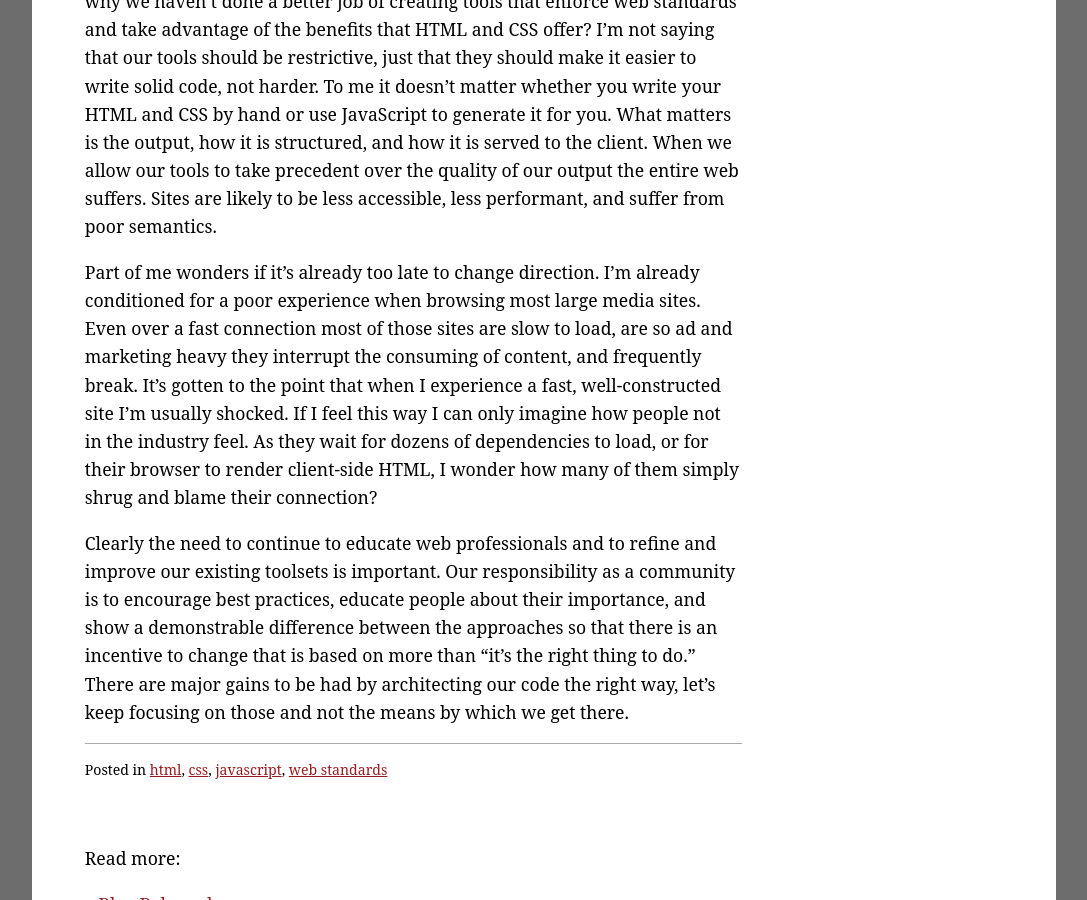
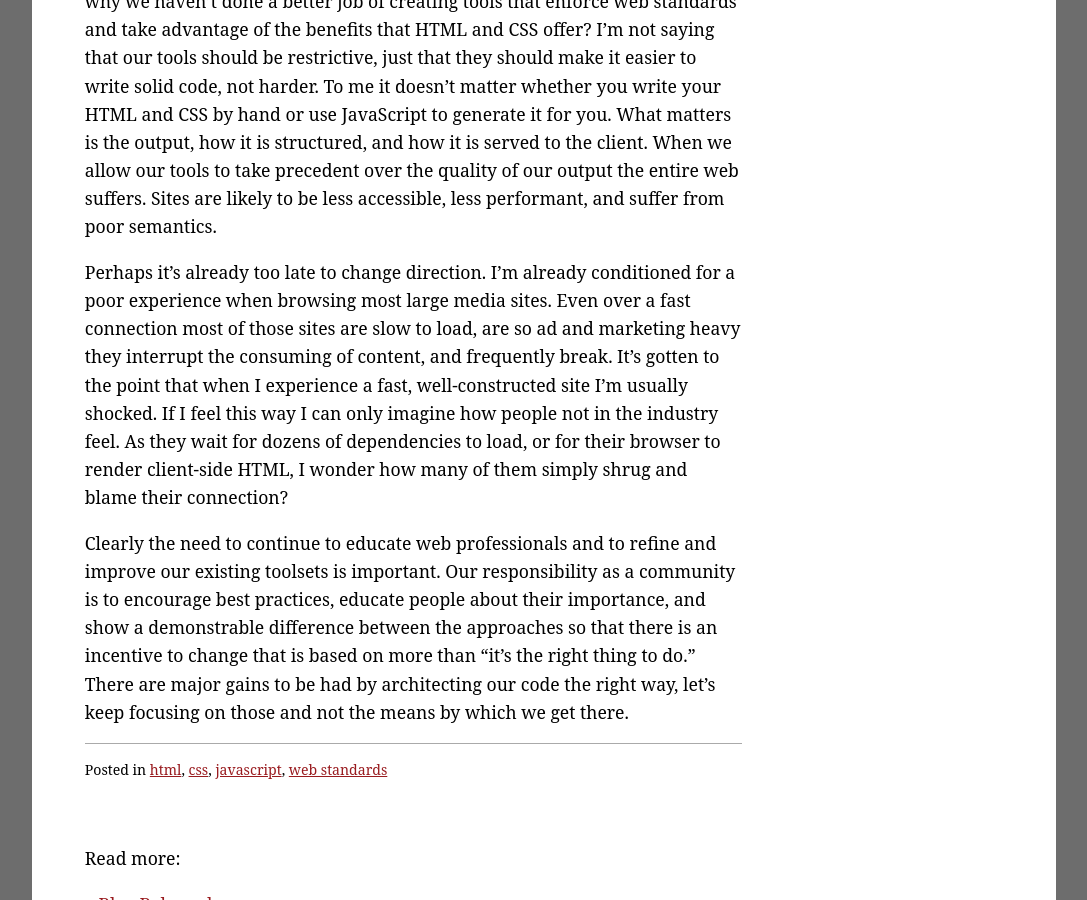
Before and after one commit to jameswillweb/jameswillweb.github.io, a Jekyll site: the page built from _posts/2017-06-03-make.md, in a window 1280 px wide and 900 px high, scrolled down 2053 px. Shown: the whole window, without its empty margins (96-1183 px from the left). Built offline with Jekyll 4.4.1, drawn with Linux system fonts in a browser that asks for light colours.

Commit message:
new post

```diff
--- a/_posts/2017-06-03-make.md
+++ b/_posts/2017-06-03-make.md
@@ -17,6 +17,6 @@ As the web has become more complex we have sought to create new and more efficie
 
 Because of this much of the blame has been placed directly on JavaScript and JavaScript developers themselves. Many times the argument has been made that developers don’t take the time to learn and understand HTML and CSS, and in some cases there is certainly truth to this. Part of me wonders though why we haven’t done a better job of creating tools that enforce web standards and take advantage of the benefits that HTML and CSS offer? I’m not saying that our tools should be restrictive, just that they should make it easier to write solid code, not harder. To me it doesn’t matter whether you write your HTML and CSS by hand or use JavaScript to generate it for you. What matters is the output, how it is structured, and how it is served to the client. When we allow our tools to take precedent over the quality of our output the entire web suffers. Sites are likely to be less accessible, less performant, and suffer from poor semantics.
 
-Part of me wonders if it’s already too late to change direction. I’m already conditioned for a poor experience when browsing most large media sites. Even over a fast connection most of those sites are slow to load, are so ad and marketing heavy they interrupt the consuming of content, and frequently break. It’s gotten to the point that when I experience a fast, well-constructed site I’m usually shocked. If I feel this way I can only imagine how people not in the industry feel. As they wait for dozens of dependencies to load, or for their browser to render client-side HTML, I wonder how many of them simply shrug and blame their connection?
+Perhaps it’s already too late to change direction. I’m already conditioned for a poor experience when browsing most large media sites. Even over a fast connection most of those sites are slow to load, are so ad and marketing heavy they interrupt the consuming of content, and frequently break. It’s gotten to the point that when I experience a fast, well-constructed site I’m usually shocked. If I feel this way I can only imagine how people not in the industry feel. As they wait for dozens of dependencies to load, or for their browser to render client-side HTML, I wonder how many of them simply shrug and blame their connection?
 
 Clearly the need to continue to educate web professionals and to refine and improve our existing toolsets is important. Our responsibility as a community is to encourage best practices, educate people about their importance, and show a demonstrable difference between the approaches so that there is an incentive to change that is based on more than “it’s the right thing to do.” There are major gains to be had by architecting our code the right way, let’s keep focusing on those and not the means by which we get there.
```
